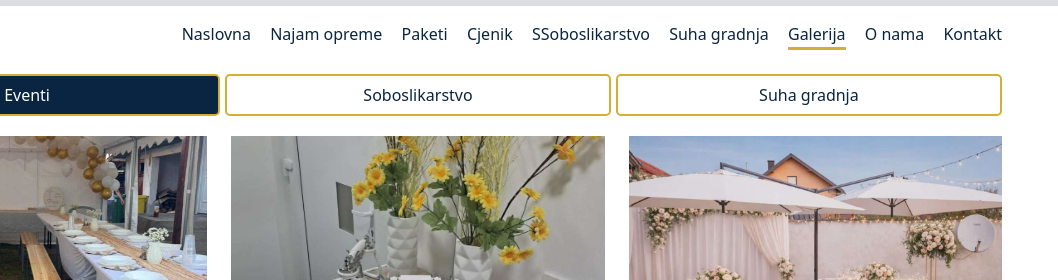
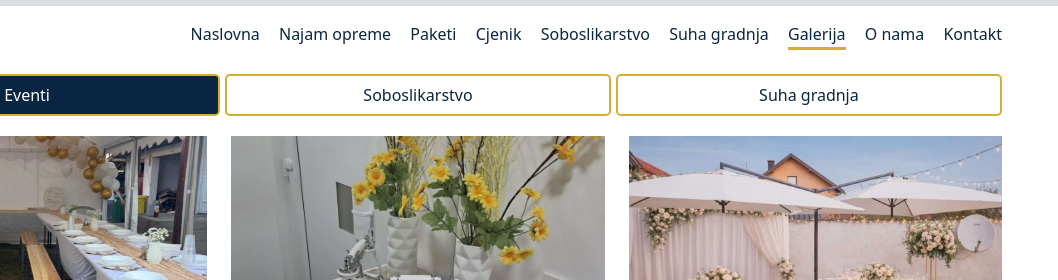
Before and after one commit to Xiphoideuss/alduk-web, a plain HTML site: page galerija-eventi.html in a window 1280 px wide. Shown: the top 280 px of the page, 222-1280 px from the left. Drawn offline with Linux system fonts and the light colour scheme.

Commit message:
SS tipografska

```diff
--- a/galerija-eventi.html
+++ b/galerija-eventi.html
@@ -59,7 +59,7 @@
           <li class="nav__item"><a href="najam-opreme.html" class="nav__link">Najam opreme</a></li>
           <li class="nav__item"><a href="paketi.html" class="nav__link">Paketi</a></li>
           <li class="nav__item"><a href="cjenik.html" class="nav__link">Cjenik</a></li>
-          <li class="nav__item"><a href="soboslikarski-radovi.html" class="nav__link">SSoboslikarstvo</a>
+          <li class="nav__item"><a href="soboslikarski-radovi.html" class="nav__link">Soboslikarstvo</a>
           </li>
           <li class="nav__item"><a href="suha-gradnja.html" class="nav__link">Suha gradnja</a></li>
           <li class="nav__item"><a href="galerija.html" class="nav__link active-link">Galerija</a></li>
```
